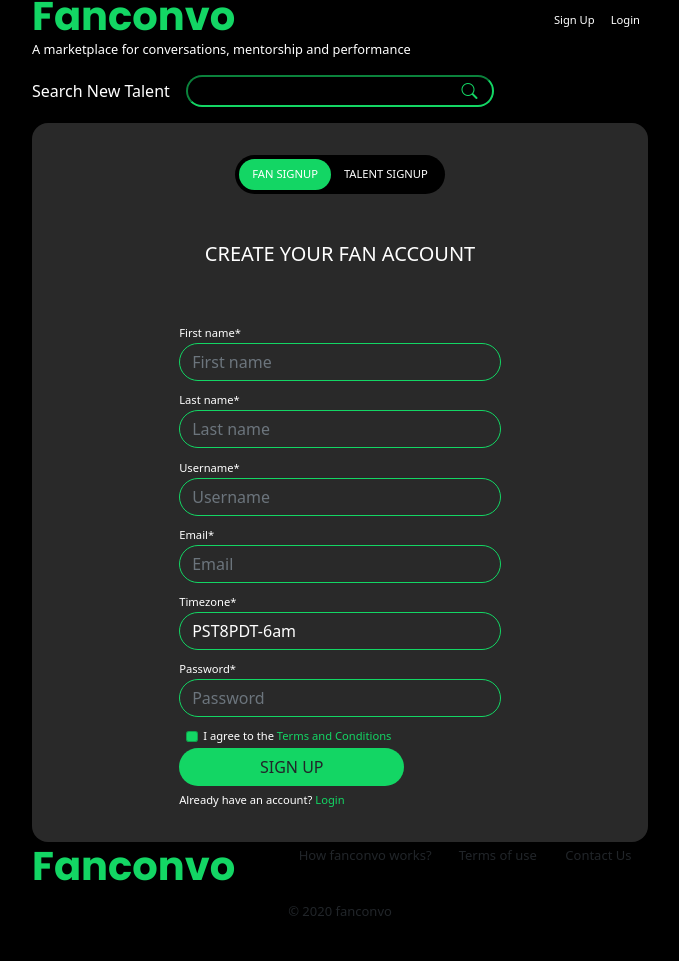
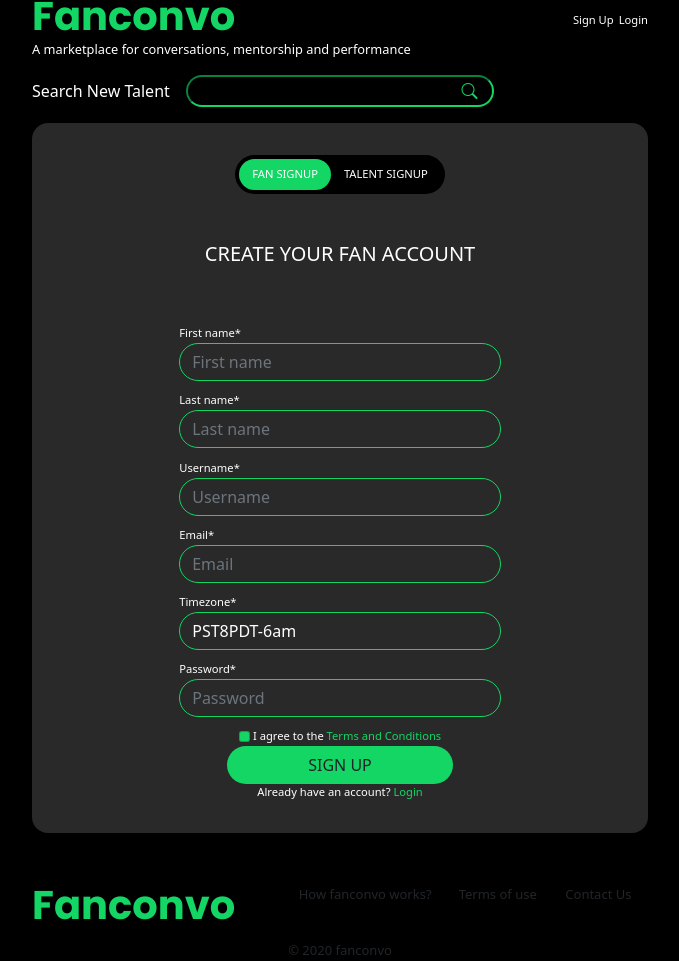
Before and after one commit to faizp/fanconvo, a Django app: page / in a window 1280 px wide. Shown: the whole page, without its empty margins (300-979 px from the left). Before the commit the page ends 916 px from the top, so only its background shows below. Run offline with Django 3.2, Linux system fonts and the light colour scheme.

Commit message:
design complete, code reformat

```diff
--- a/fanconvo/urls.py
+++ b/fanconvo/urls.py
@@ -24,7 +24,7 @@ urlpatterns = [
     path('', include('user.urls')),
 
     #REST URLS
-    path('api/user/', include('user.api.urls', 'user_api')),
+    path('api/1.0/', include('user.api.urls', 'user_api')),
 
     #SWAGGER
     path('api-view/', schema_view),
--- a/static/css/styles.css
+++ b/static/css/styles.css
@@ -21,9 +21,8 @@ input[type=password]:focus {
     color: white;
 }
 
-select:focus {
+select:active {
     background-color: rgb(41, 41, 41);
-    color: white;
 }
 
 label {
@@ -69,3 +68,19 @@ label {
     flex-direction: row;
     align-items: center;
 }
+
+
+.form-div{
+    background-color: rgb(41, 41, 41);
+    border-radius: 1em;
+    padding-top: 2em;
+    padding-bottom: 2em;
+}
+
+.nav-link{
+    text-decoration: none;
+    color: white;
+    font-size: 0.7em;
+    padding: 0;
+    margin-left: 5px;
+}
--- a/user/admin.py
+++ b/user/admin.py
@@ -2,4 +2,5 @@ from django.contrib import admin
 from .models import Profile
 
 
+# profile app register
 admin.site.register(Profile)
--- a/user/templates/user/sign-up.html
+++ b/user/templates/user/sign-up.html
@@ -3,31 +3,33 @@
 <div class="container-fluid">
     <div class="row">
         <div class="col-md-6 mx-auto">
+            <!-- header starts -->
             <div class="header mb-3">
                 <nav class="navbar navbar-expand-lg" style="display: flex; justify-content: space-between;">
                     <h1 style="color: #13d664; font-family: 'Poppins', sans-serif;">Fanconvo</h1>
                     <div>
-                        <ul style="display: flex;" class="navbar-nav mb-2 mb-lg-0">
-                            <a style="text-decoration: none; color: white; font-size: 0.7em;" class="nav-link"
-                                href="#">Sign Up</a>
-                            <a style="text-decoration: none; color: white; font-size: 0.7em" class="nav-link"
-                                href="#">Login</a>
+                        <ul style="display: flex;" class="mb-2 mb-lg-0">
+                            <a class="nav-link" href="#">Sign Up</a>
+                            <a class="nav-link" href="#">Login</a>
                         </ul>
                     </div>
                 </nav>
+
                 <div style="font-size: 0.8em;" class="text-white">A marketplace for conversations, mentorship and
                     performance</div>
+
+                    <!-- search bar -->
                 <div class="text-white mt-3 searchBar">Search New Talent <input type="text"
                         id="searchQueryInput"><button id="searchQuerySubmit" type="submit" name="searchQuerySubmit">
                         <i style="color: #13d664;" class="bi bi-search"></i>
                     </button>
-
                 </div>
             </div>
-            <div class="form-div"
-                style="background-color: rgb(41, 41, 41); border-radius: 1em; padding-left: 20%; padding-right: 20%; padding-top: 2em; padding-bottom: 2em;">
-                <div class="container">
-
+            <!-- header ends -->
+            <!-- form container -->
+            <div class="form-div">
+                <div style="max-width: 60%;" class="container">
+                    <!-- form switching buttons -->
                     <div class="buttons rounded-pill p-1"
                         style="background-color: black; width: fit-content; margin: 0 auto; display: flex;">
                         <a type="button" onclick="getFanForm()" id="fan-button"
@@ -37,6 +39,8 @@
                             class="btn rounded-pill text-white">TALENT SIGNUP</a>
                     </div>
                     <div id="headline" class="h5 text-white text-center mt-5">CREATE YOUR FAN ACCOUNT</div>
+
+                    <!-- Fan account form starts -->
                     <form class="text-white" id="fan-form" style="margin-top: 3em;">
                         {% csrf_token %}
                         <div class="form-group">
@@ -72,26 +76,24 @@
                             <input type="password" class="form-control" id="fanPassword" name="fanPassword"
                                 placeholder="Password" maxlength="18" minlength="8" required>
                         </div>
+
                         <div class="row">
-                            <div style="justify-content: center;">
-                                <div class="form-group form-check">
-                                    <label class="form-check-label">
-                                        <input style="background-color: #13d664;" name="fanCheckbox"
-                                            class="form-check-input" type="checkbox" required> I agree to the <span
-                                            style="color: #13d664;">Terms and Conditions</span>
-                                    </label>
-                                </div>
+                            <div class="text-center">
+                                <label style="width: 100%;">
+                                    <input style="background-color: #13d664;" name="fanCheckbox"
+                                        class="form-check-input" type="checkbox" required> I agree to the <span
+                                        style="color: #13d664;">Terms and Conditions</span>
+                                </label>
                                 <button type="button" onclick="fanSignup()"
                                     style="background-color: #13d664; width: 70%" class="btn rounded-pill">SIGN
-                                    UP</button> <br>
-                                <small style="font-size: 0.7em; ">Already have an account? <span
-                                        style="color: #13d664;">Login</span></small>
+                                    UP</button>
+                                <div style="font-size: 0.7em; ">Already have an account? <span
+                                        style="color: #13d664;">Login</span></div>
                             </div>
                         </div>
                     </form>
-
-
-                    <!-- talent form -->
+                    <!-- fan form ends -->
+                    <!-- talent form starts -->
                     <form class="text-white" id="talent-form" style="display: none; margin-top: 3em;">
                         {% csrf_token %}
                         <div class="form-group">
@@ -129,33 +131,32 @@
                                 placeholder="Password" maxlength="18" minlength="8" required>
                         </div>
                         <div class="row">
-                            <div style="justify-content: center;">
-                                <div class="form-group form-check">
-                                    <label class="form-check-label">
-                                        <input style="background-color: #13d664;" name="talentCheckbox"
-                                            class="form-check-input" type="checkbox" required> I agree to the <span
-                                            style="color: #13d664;">Terms and Conditions</span>
-                                    </label>
-                                </div>
+                            <div class="text-center">
+                                <label style="width: 100%;">
+                                    <input style="background-color: #13d664;" name="talentCheckbox"
+                                        class="form-check-input" type="checkbox" required> I agree to the <span
+                                        style="color: #13d664;">Terms and Conditions</span>
+                                </label>
                                 <button type="button" onclick="talentSignup()"
                                     style="background-color: #13d664; width: 70%" class="btn rounded-pill">SIGN
-                                    UP</button> <br>
-                                <small style="font-size: 0.7em; ">Already have an account? <span
-                                        style="color: #13d664;">Login</span></small>
+                                    UP</button>
+                                <div style="font-size: 0.7em; ">Already have an account? <span
+                                        style="color: #13d664;">Login</span></div>
                             </div>
                         </div>
-
                     </form>
+                    <!-- talent form ends -->
                 </div>
             </div>
 
+            <!-- footer starts -->
             <div class="footer-div">
-                <div class="row">
+                <div class="row mt-5">
                     <div class="col-5">
                         <h1 style="color: #13d664;font-family: 'Poppins', sans-serif;">Fanconvo</h1>
                     </div>
                     <div class="col-3">
-                        <small style="font-size: small;">How fanconvo works?</small>
+                        <small class="mt-2" style="font-size: small;">How fanconvo works?</small>
                     </div>
                     <div class="col-2">
                         <small style="font-size: small;">Terms of use</small>
@@ -169,6 +170,7 @@
             <div class="text-center">
                 <small style="font-size: small;">© 2020 fanconvo</small>
             </div>
+            <!-- footer ends -->
         </div>
     </div>
 </div>
--- a/user/views.py
+++ b/user/views.py
@@ -11,6 +11,7 @@ def index(request):
     return render(request, 'user/sign-up.html', {'timezones': pytz.common_timezones})
 
 
+# fan account sign up method
 def fan_sign_up(request):
     if request.method == 'POST':
         first_name = request.POST['fanFirstname']
@@ -27,6 +28,7 @@ def fan_sign_up(request):
         return JsonResponse('true', safe=False)
 
 
+# talent account signup method
 def talent_sign_up(request):
     if request.method == 'POST':
         first_name = request.POST['talentFirstname']
```
